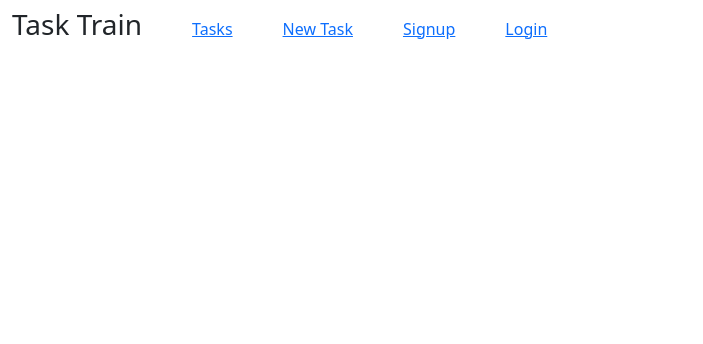
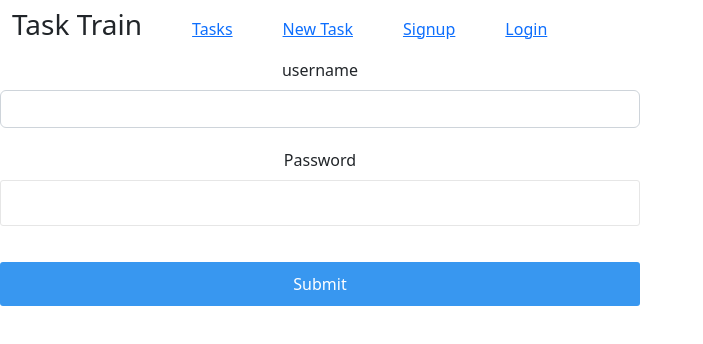
Before and after one commit to Lawrence137/todos, a React (Create React App) app: page /login in a window 1280 px wide. Shown: the top 344 px of the page, without its empty margins (0-703 px from the left). Built offline with nearby package versions, Linux system fonts and the light colour scheme.

Commit message:
login complete

```diff
--- a/src/App.js
+++ b/src/App.js
@@ -2,6 +2,7 @@ import './App.css';
 import { BrowserRouter, Route, Routes } from 'react-router-dom';
 import Navbar from './components/Navbar';
 import Signup from './components/Signup';
+import Login from './components/Login';
 
 function App() {
   return (
@@ -10,6 +11,7 @@ function App() {
       <Navbar />
       <Routes>
         <Route path="/" element={<Signup/>} />
+        <Route path="/login" element={<Login/>} />
       </Routes>
       </BrowserRouter>
     </div>
--- a/src/components/Login.js
+++ b/src/components/Login.js
@@ -0,0 +1,56 @@
+import { useState } from "react"
+import { useNavigate } from "react-router-dom"
+
+function Login() {
+
+    const [username, setUsername] = useState('')
+    const [password, setPassword] = useState('')
+
+    const redirect = useNavigate()
+
+    function handleSubmit(e) {
+        e.preventDefault()
+
+       fetch({
+            method: 'POST',
+            headers:{
+                'Content-Type':'application/json'
+            },
+            body: JSON.stringify({
+
+
+                username:username,
+                password_hash:password
+            })
+        }).then((res)=>{
+            if(res.ok){
+                console.log(res)
+                redirect("/list")
+
+                return res.json()
+            }else{
+                throw new Error('Username already exists')
+            }
+        })
+    }
+    return (
+        <form onSubmit={handleSubmit}>
+  <div class="col-md-6 mb-3">
+    <label for="exampleInputEmail1" class="form-label">username</label>
+    <input type="username" name="username" class="form-control"  value={username} onChange={e=>setUsername(e.target.value)}/>
+    <div id="emailHelp" class="form-text"></div>
+  </div>
+  <div class="col-md-6 mb-3">
+    <label for="exampleInputPassword1" class="form-label">Password</label>
+    <input type="password" name="password_hash" class="form-control" value={password} onChange={e=>setPassword(e.target.value)}/>
+  </div>
+  <button type="submit" class="col-md-6 btn btn-primary" >Submit</button>
+</form>
+    )
+
+
+
+
+}
+
+export default Login;
```
